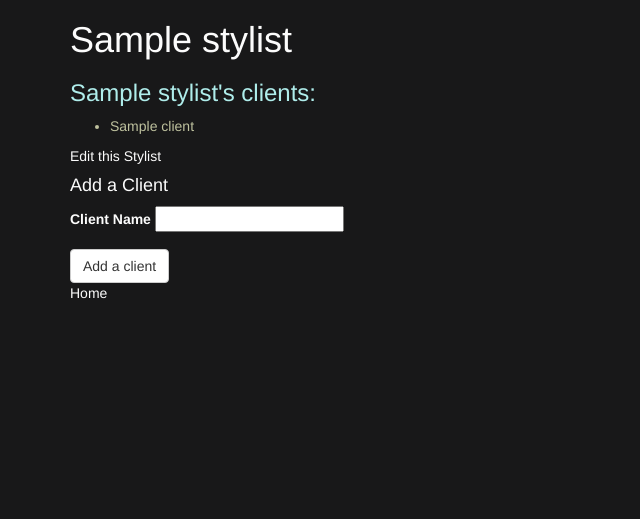
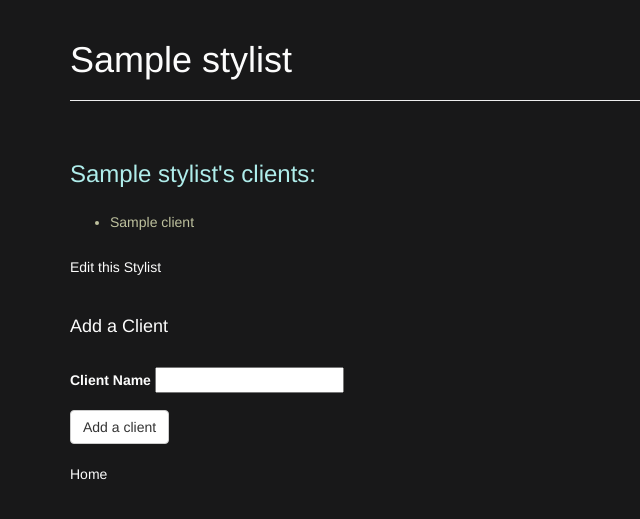
Before and after one commit to nickh93/hair_salon, a PHP site: template views/stylist.html.twig in a window 1280 px wide. Shown: the top 519 px of the page, without its empty margins (0-640 px from the left). Run offline with PHP 8.4, Linux system fonts and the light colour scheme; the template is opened without the code that fills it: most values are stand-ins (such as "Sample title", 1, 10 or a date in 2020); some libraries are stand-ins or nearby versions.

Commit message:
added spacing

```diff
--- a/views/stylist.html.twig
+++ b/views/stylist.html.twig
@@ -3,7 +3,9 @@
     {% include "/partials/header.html" %}
     <body>
         <div class="container">
+            <br>
             <h1>{{ stylist.getName }}</h1>
+            <hr><br>
 
             {% if clients is not empty %}
                 <h3 class="b-name">{{ stylist.getName }}'s clients: </h3>
@@ -14,16 +16,16 @@
                 </ul>
             {% endif %}
 
-            <p><a href="/stylists/{{ stylist.getId }}/edit">Edit this Stylist</a></p>
-            <h4>Add a Client</h4>
+            <p><a href="/stylists/{{ stylist.getId }}/edit">Edit this Stylist</a></p><br>
+            <h4>Add a Client</h4><br>
             <form action='/clients' method="post">
               <div class="form-group">
                 <input class="form-control" id="stylist_id" name="stylist_id" type="hidden" value="{{ stylist.getId() }}">
                 <label for="client-name">Client Name</label>
-                <input id="client-name" name="client-name" type="text">
+                <input id="client-name" name="client-name" type="text"><br>
               </div>
                 <button class="btn btn-default" type="submit">Add a client</button>
-            </form>
+            </form><br>
             <p><a href="/">Home</a>
         </div>
     </body>
--- a/web/css/styles.css
+++ b/web/css/styles.css
@@ -64,3 +64,8 @@ header {
 a {
   color: inherit;
 }
+
+li {
+  margin-top: 25px;
+  margin-bottom: 25px;
+}
```
